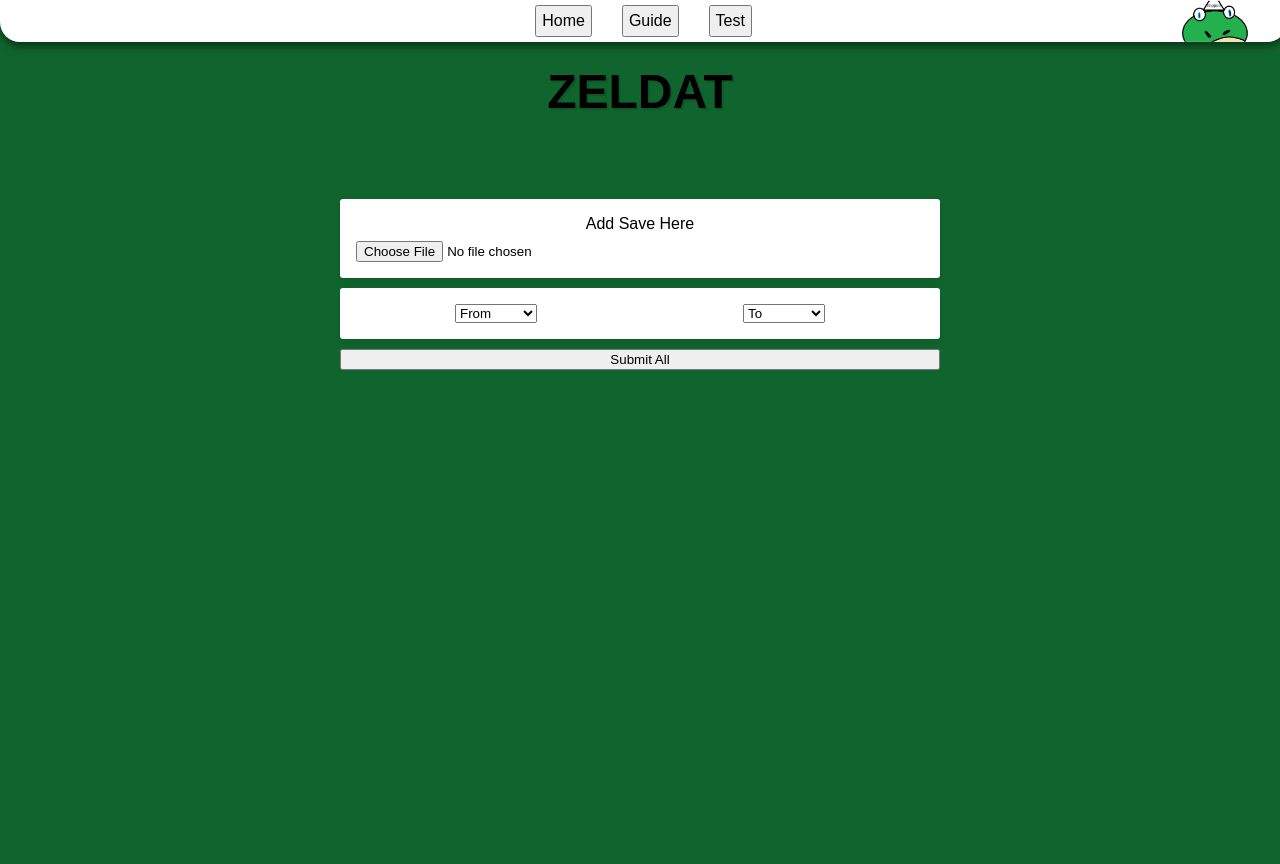
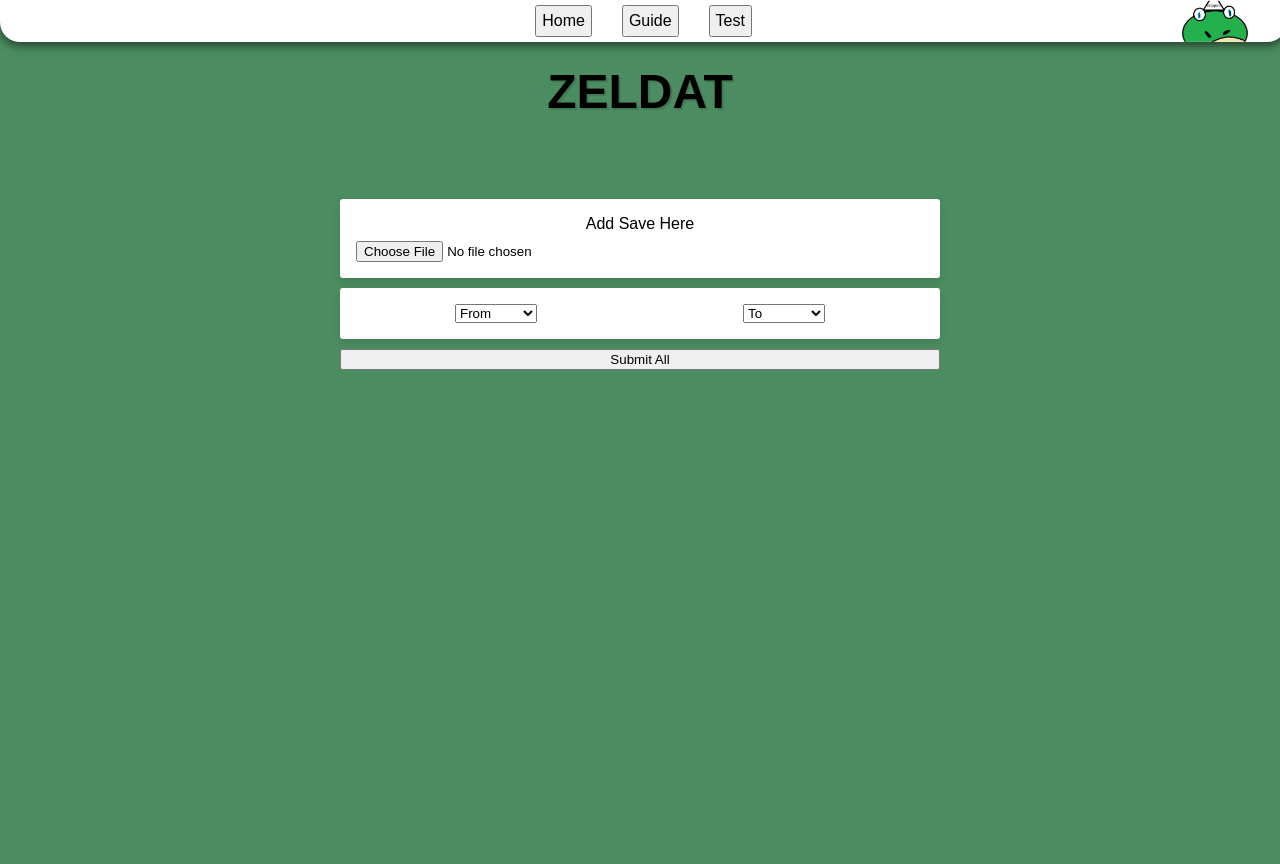
Before and after one commit to Sanmeet-EWU/cscd-350-project-team-slippee, a Django app: page / in a window 1280 px wide. Run offline with Django 5.2, Linux system fonts and the light colour scheme.

Commit message:
changed css colors

```diff
--- a/src/homepage/static/style.css
+++ b/src/homepage/static/style.css
@@ -7,7 +7,7 @@ body, html {
 
 /* Full-page background with Flexbox centering */
 .background {
-  background-color: #10652e;
+  background-color: #4b8c60;
   min-height: 100vh;
   display: flex;
   flex-direction: column;
```
